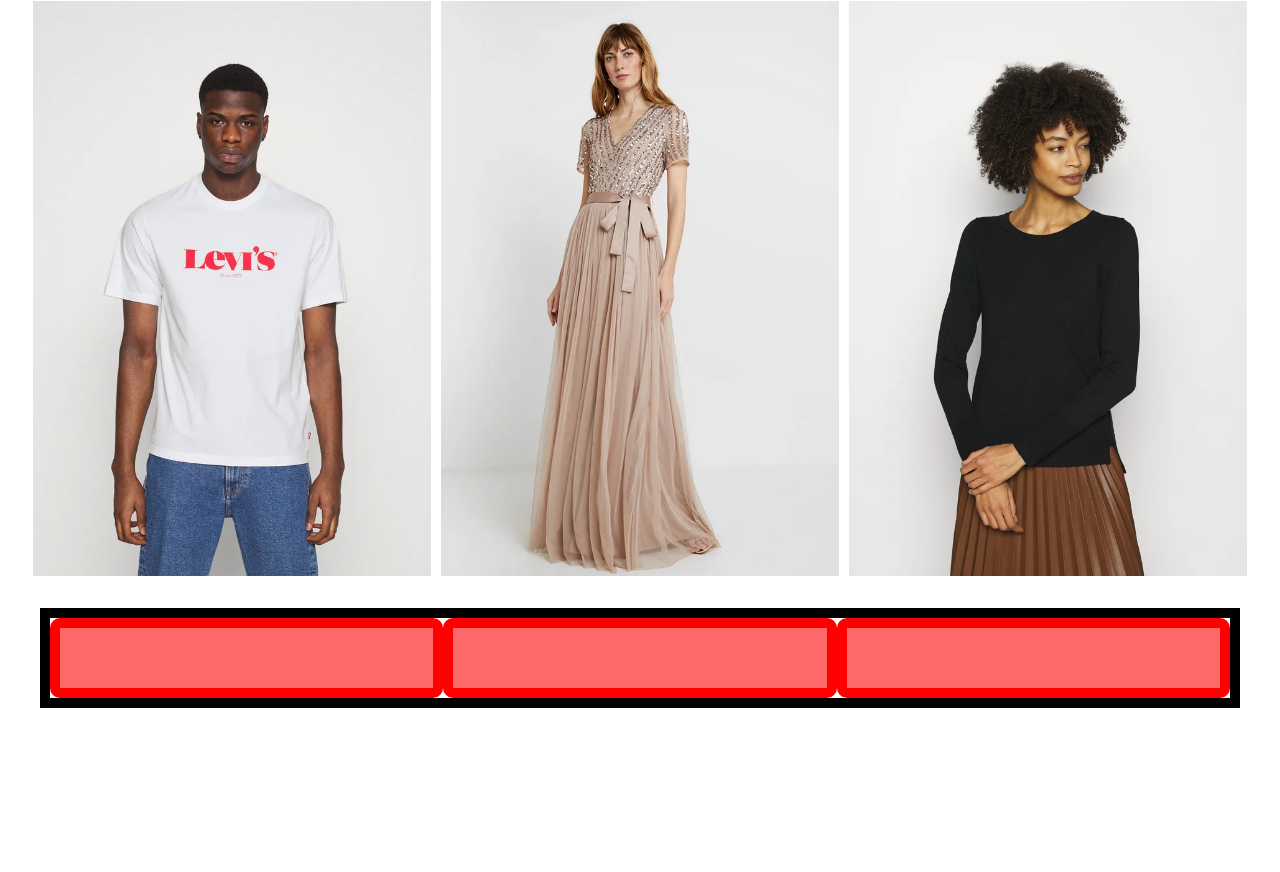
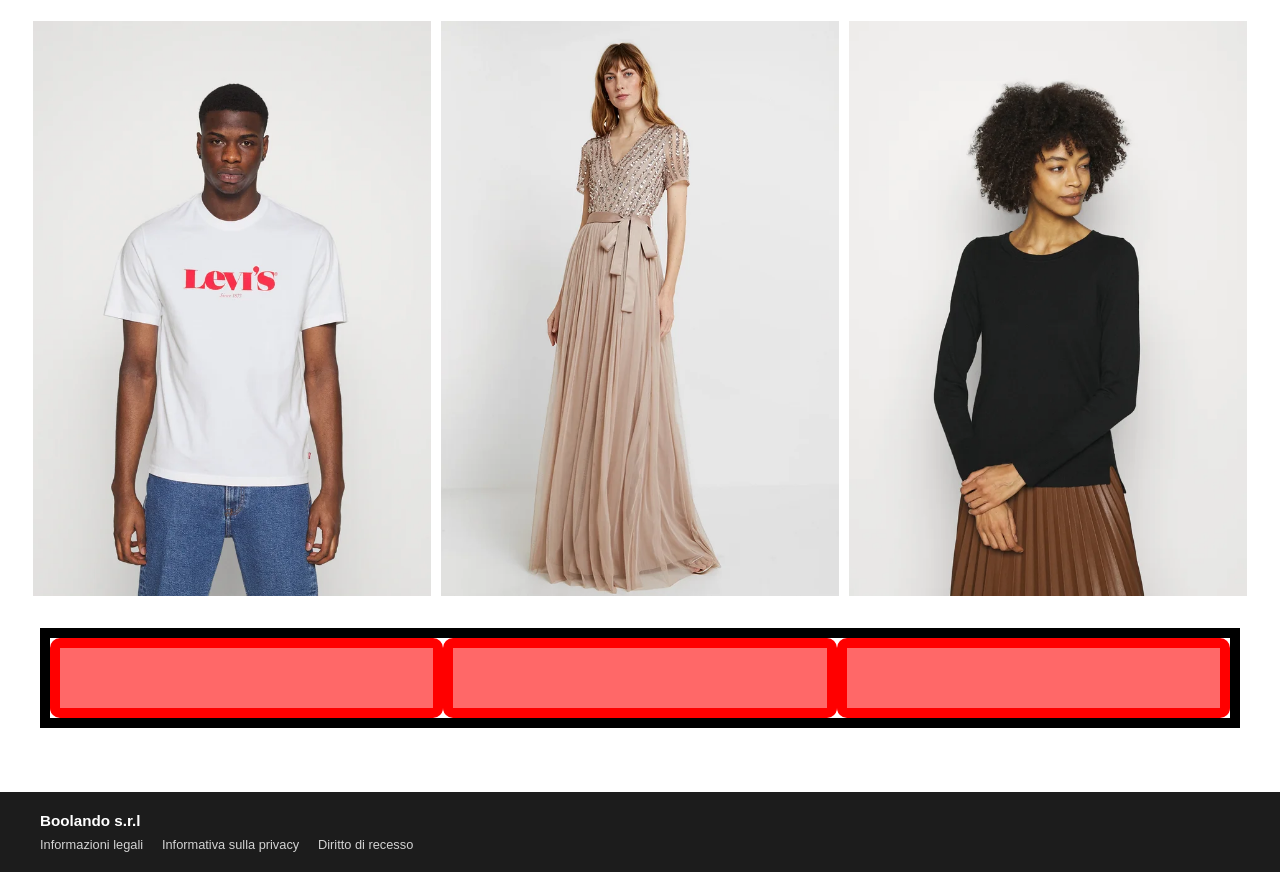
Before and after one commit to ousemaakacha/html-css-boolando, a plain HTML site: page index.html in a window 1280 px wide. Shown: the part 814-1686 px from the top of the page. Before the commit the page ends 1522 px from the top, so only its background shows below. Drawn offline with Linux system fonts and the light colour scheme.

Commit message:
left side footer done

```diff
--- a/css/style.css
+++ b/css/style.css
@@ -10,7 +10,7 @@ body {
 
 .navbar {
   background-color: #ff6600;
-  padding: 10px 20px;
+  padding: 20px;
 }
 
 .nav-container {
@@ -79,7 +79,6 @@ body {
   height: 100px;
   margin: 0 auto;
   border: 10px solid black;
-  justify-content: space-evenly;
 }
 
 .item {
@@ -90,3 +89,36 @@ body {
   border: 10px solid red;
   border-radius: 10px;
 }
+
+.footcol {
+  background-color: #1c1c1c;
+  color: white;
+  margin-top: 4rem;
+  padding: 20px 40px;
+  font-size: 0.85rem;
+}
+
+.footer-container {
+  display: flex;
+  justify-content: space-between;
+  align-items: flex-start;
+  max-width: 1200px;
+  margin: 0 auto;
+}
+
+.footer-left h4 {
+  margin-bottom: 8px;
+  font-size: 0.95rem;
+}
+
+.footer-links a {
+  margin-right: 15px;
+  color: lightgray;
+  text-decoration: none;
+  font-size: 0.8rem;
+}
+
+.footer-links a:hover {
+  text-decoration: underline;
+  color: white;
+}
--- a/index.html
+++ b/index.html
@@ -66,8 +66,19 @@
 
         </main>
 
-        <footer>
+        <footer class="footcol">
+            <div class="footer-container">
 
+                <div class="footer-left">
+                    <h4>Boolando s.r.l</h4>
+                    <div class="footer-links">
+                        <a href>Informazioni legali</a>
+                        <a href>Informativa sulla privacy</a>
+                        <a href>Diritto di recesso</a>
+                    </div>
+                </div>
+
+            </div>
         </footer>
 
     </body>
```
